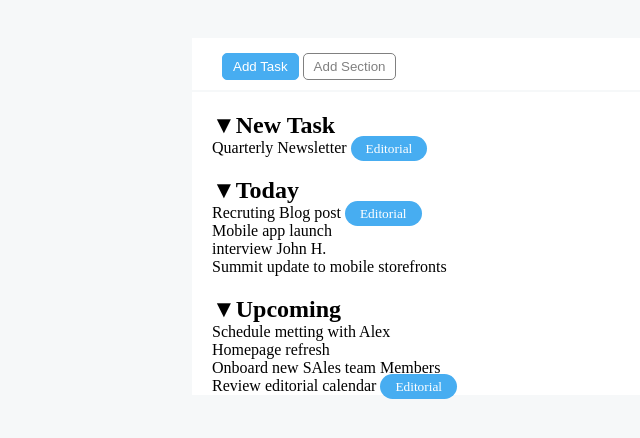
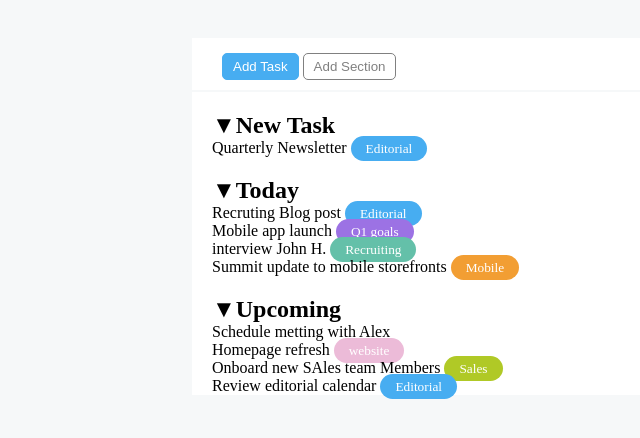
Before and after one commit to Luis-Mocha/html-css-toboolist, a plain HTML site: page index.html in a window 1280 px wide. Shown: the part 92-530 px from the top of the page, without its empty margins (0-640 px from the left). Drawn offline with Linux system fonts and the light colour scheme.

Commit message:
etichette colore css

```diff
--- a/assets/css/style.css
+++ b/assets/css/style.css
@@ -76,6 +76,22 @@ section h1::before {
     color: white;
     font-size: smaller;
 }
+/* task buttons color */
 .editorial {
     background-color: rgb(71,173,241);
 }
+.q1 {
+    background-color: rgb(156,114,228);
+}
+.recruiting {
+    background-color: rgb(100,192,169);
+}
+.mobile {
+    background-color: rgb(242,158,51);
+}
+.website {
+    background-color: rgb(236,187,216);
+}
+.sales {
+    background-color: rgb(176,201,38);
+}
```
Also changed, not shown: index.html (+1 -1 lines).
